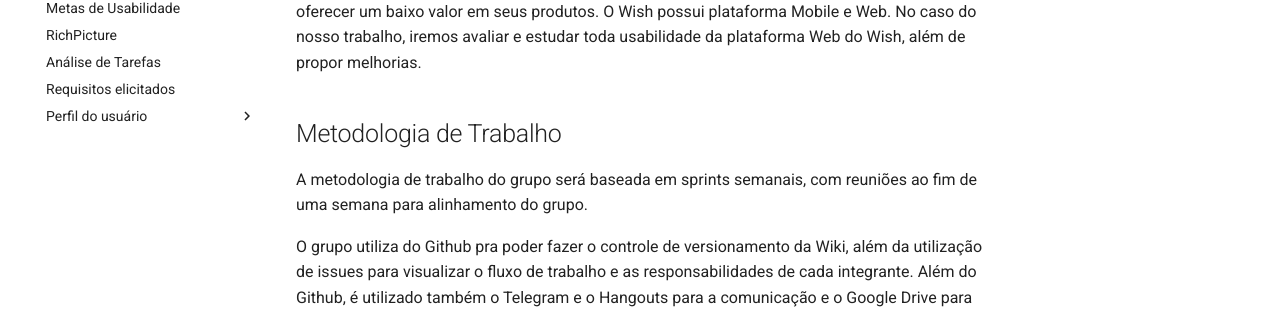
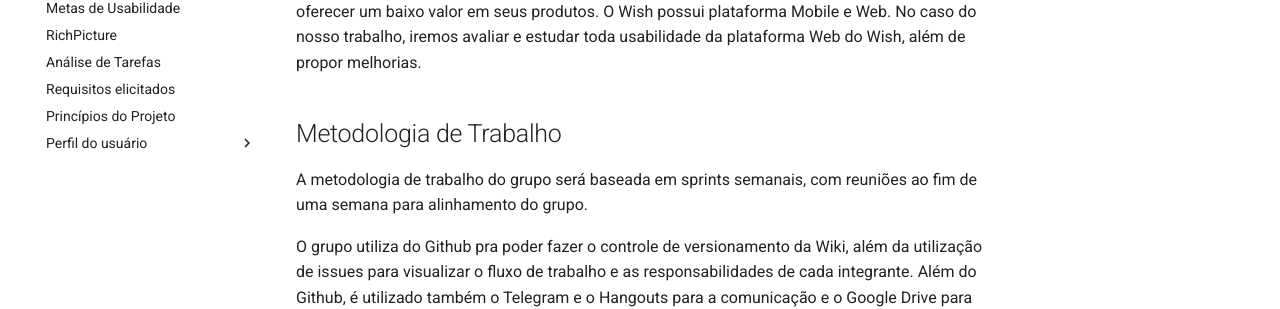
Before and after one commit to Interacao-Humano-Computador/2019.2-Wish, an MkDocs documentation site: the page built from docs/index.md, in a window 1280 px wide. Shown: the part 283-592 px from the top of the page. Built offline with MkDocs 1.6.1 and Material for MkDocs 9.7.7, drawn with Linux system fonts in a browser that asks for light colours; comment, search, counter and statistics services are not loaded; old or Windows-style settings are respelled for this version of MkDocs.

Commit message:
Adicionando Principios no mkdocs yml

```diff
--- a/mkdocs.yml
+++ b/mkdocs.yml
@@ -32,6 +32,7 @@ pages:
   - RichPicture: 'sprint01/rich.md'
   - Análise de Tarefas: 'sprint01/analise.md'
   - Requisitos elicitados: 'sprint01/requisitos.md'
+  - Princípios do Projeto: 'sprint01/Principios_Projeto.md'
   - Perfil do usuário:
     - Instrospecção: 'sprint01/introspeccao.md'
     - Perfil de usuário: 'sprint01/perfil.md'
```
